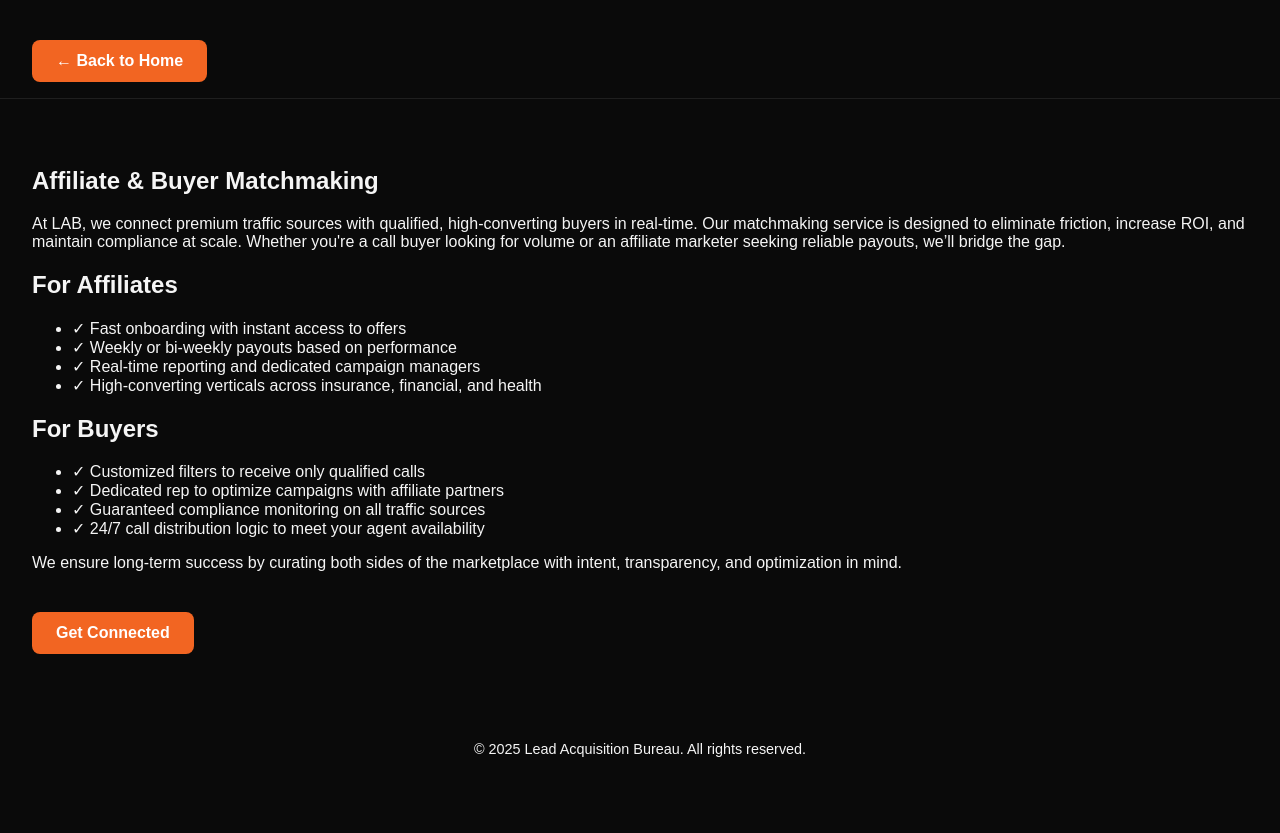
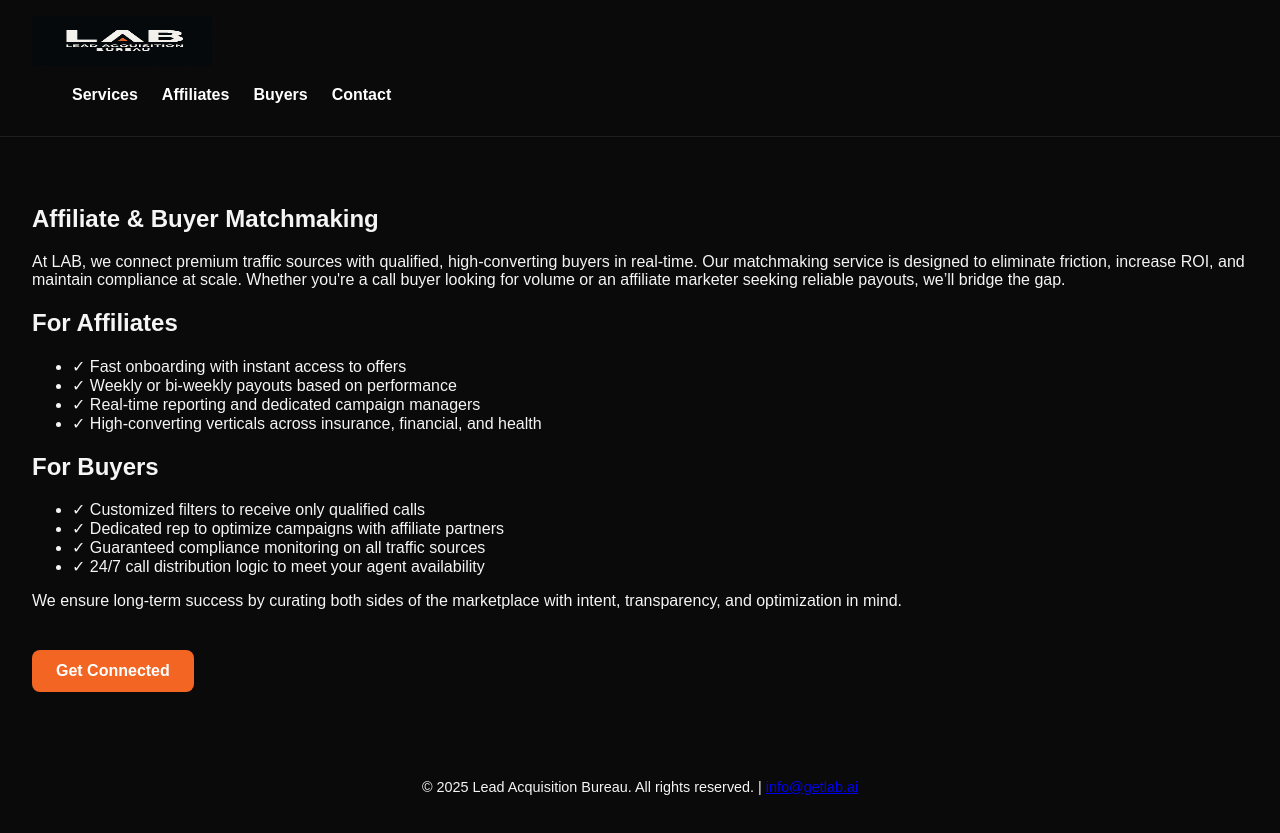
Before and after one commit to Lead-Acquisition-Bureau/lab-website, a plain HTML site: page affiliate-buyer-matchmaking.html in a window 1280 px wide. Before the commit the page ends 800 px from the top, so only its background shows below. Drawn offline with Linux system fonts and the light colour scheme.

Commit message:
Update affiliate-buyer-matchmaking.html

```diff
--- a/affiliate-buyer-matchmaking.html
+++ b/affiliate-buyer-matchmaking.html
@@ -3,13 +3,23 @@
 <head>
   <meta charset="UTF-8" />
   <meta name="viewport" content="width=device-width, initial-scale=1.0" />
-  <title>Affiliate & Buyer Matchmaking | LAB</title>
-  <link rel="stylesheet" href="styles.css" />
+  <title>Affiliate & Buyer Matchmaking | Lead Acquisition Bureau</title>
+  <link rel="stylesheet" href="/styles.css" />
 </head>
 <body>
   <header>
-    <nav>
-      <a href="/index.html" class="cta-button">← Back to Home</a>
+    <nav role="navigation" aria-label="Main Navigation">
+      <div class="logo">
+        <a href="/index.html">
+          <img src="/images/lab-logo.png" alt="Lead Acquisition Bureau Logo" width="180" height="auto" />
+        </a>
+      </div>
+      <ul class="nav-links">
+        <li><a href="/index.html#services">Services</a></li>
+        <li><a href="/index.html#affiliates">Affiliates</a></li>
+        <li><a href="/index.html#buyers">Buyers</a></li>
+        <li><a href="/index.html#contact">Contact</a></li>
+      </ul>
     </nav>
   </header>
   <main>
@@ -38,7 +48,7 @@
     </section>
   </main>
   <footer>
-    <p>&copy; 2025 Lead Acquisition Bureau. All rights reserved.</p>
+    <p>&copy; 2025 Lead Acquisition Bureau. All rights reserved. | <a href="mailto:info@getlab.ai">info@getlab.ai</a></p>
   </footer>
 </body>
 </html>
```
